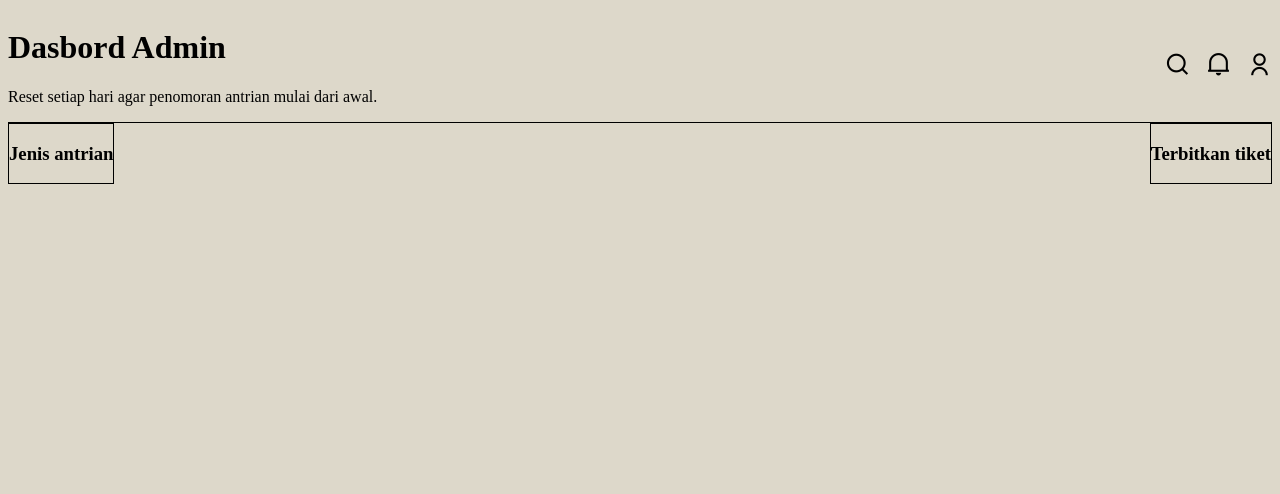
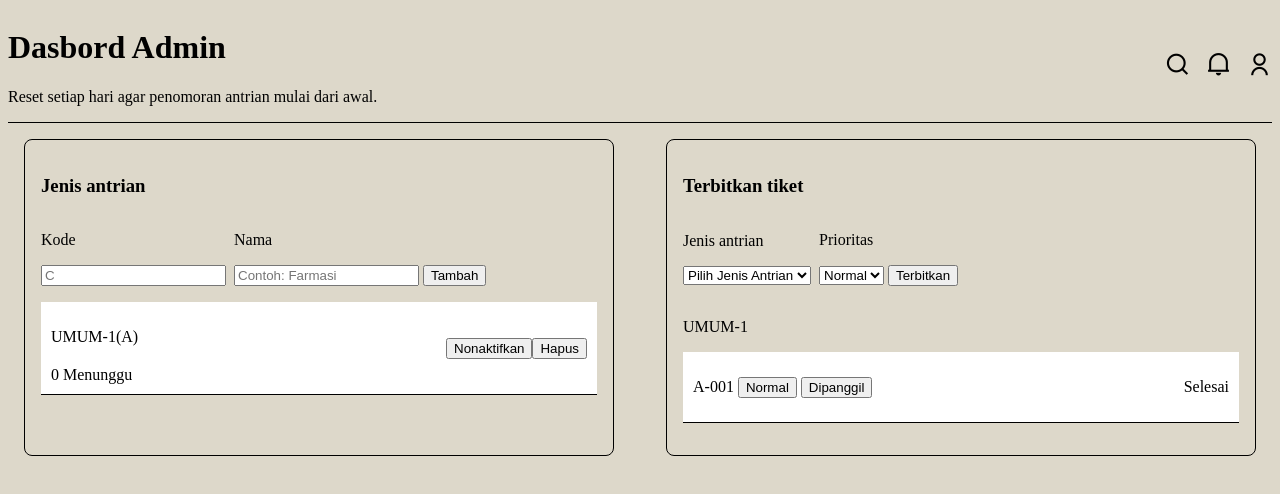
Before and after one commit to minecraftsean321-ops/pweb-ts-a05-2026, a plain HTML site: page dashboard-admin/index.html in a window 1280 px wide. Drawn offline with nearby package versions, Linux system fonts and the light colour scheme.

Commit message:
Finishing web structure and adding typescript

```diff
--- /dev/null
+++ b/dashboard-admin/code.d.ts
@@ -0,0 +1,2 @@
+export {};
+//# sourceMappingURL=code.d.ts.map
--- /dev/null
+++ b/dashboard-admin/code.js
@@ -0,0 +1,3 @@
+"use strict";
+Object.defineProperty(exports, "__esModule", { value: true });
+//# sourceMappingURL=code.js.map
--- a/dashboard-admin/index.html
+++ b/dashboard-admin/index.html
@@ -6,6 +6,11 @@
     <title>Document</title>
     <link rel="stylesheet" href="mystyle.css">
     <link href="https://cdn.jsdelivr.net/npm/remixicon@4.9.0/fonts/remixicon.css" rel="stylesheet"/>
+
+    <link rel="preconnect" href="https://fonts.googleapis.com">
+    <link rel="preconnect" href="https://fonts.gstatic.com" crossorigin>
+    <link href="https://fonts.googleapis.com/css2?family=Fraunces:ital,opsz,wght@0,9..144,100..900;1,9..144,100..900&family=Inter:ital,opsz,wght@0,14..32,100..900;1,14..32,100..900&display=swap" rel="stylesheet">
+
 </head>
 <body>
 
@@ -26,9 +31,52 @@
 
     <div class="container-utama">
 
+
+    <div class="parent-container">
     <div class="container1">
 
         <h3>Jenis antrian</h3>
+
+        <form class="input-1">
+
+            <div class="kode">
+            <p>Kode</p>
+            <input type="text" placeholder="C">
+            </div>
+
+            <div class="nama-jenis">
+            <p>Nama</p>
+            <input type="text" placeholder="Contoh: Farmasi">
+
+            <button type="button">Tambah</button>
+            </div>
+
+        </form>
+
+        <ul class="list-antrian">
+            <li>
+
+            <div class="info-antrian">
+                <div class="list-right">
+                UMUM-1
+                <p>(A)</p>
+                </div>
+
+                <div class="status-menunggu">
+                0 Menunggu
+                </div>
+            </div>
+
+                <div class="list-left">
+                <button type="button">Nonaktifkan</button>
+                <button type="button">Hapus</button>
+                </div>
+
+
+            </li>
+
+
+        </ul>
 
     </div>
 
@@ -36,9 +84,58 @@
 
         <h3>Terbitkan tiket</h3>
 
+        <div class="input-2">
+
+        <div class="antrian">
+
+        <p>Jenis antrian</p>
+        <select class="jenis-antrian">
+            <option>Pilih Jenis Antrian</option>
+
+        </select>
+        </div>
+
+        <div class="prioritas-form">
+        <p>Prioritas</p>
+        <select class="prioritas">
+            <option value="Normal">Normal</option>
+
+        </select>
+        <button type="button">Terbitkan</button>
+        </div>
+
+        </div>
+
+        <div class="list-container">
+
+            <ul class="list-jenis">
+
+
+                <p>UMUM-1</p>
+                <li>
+
+                    <div class="list-jenis-left">
+                    A-001
+
+                    <button type="button">Normal</button>
+                    <button type="button">Dipanggil</button>
+                    </div>
+
+                    <div class="list-jenis-right">
+                        <p>Selesai</p>
+                    </div>
+
+                </li>
+            </ul>
+
+        </div>
+
+        </div>
+
     </div>
 
     </div>
 
+    <script scrc="code.js"></script>
 </body>
 </html>
--- a/dashboard-admin/mystyle.css
+++ b/dashboard-admin/mystyle.css
@@ -1,5 +1,6 @@
 body {
     background: #DDD8CA;
+    font: 'Inter' !important;
 }
 
 .navbar {
@@ -29,8 +30,96 @@ body {
 
 .container1 {
     border: 1px solid black;
+    border-radius: 8px;
+    padding: 16px;
+    margin: 16px;
 }
 
 .container2 {
     border: 1px solid black;
+    border-radius: 8px;
+    padding: 16px;
+    margin: 16px;
 }
+
+.input-1 {
+    display: flex;
+    justify-content: first baseline;
+    align-items: center;
+    gap: 8px;
+
+}
+
+.list-antrian {
+    display: flex;
+    flex-direction: column;
+    gap: 8px;
+    list-style-type: none;
+    padding: 0px;
+
+
+}
+
+.list-antrian li {
+    display: flex;
+    justify-content: space-between;
+    background-color: white;
+    border-bottom: 1px solid black;
+    padding: 10px;
+
+}
+
+.list-antrian .list-right {
+    display: flex;
+    justify-content: center;
+    align-items: center;
+}
+
+.info-antrian {
+    display: flex;
+    flex-direction: column;
+    gap: 4px;
+}
+
+.list-antrian .list-left {
+    display: flex;
+    justify-content: center;
+    align-items: center;
+}
+
+.input-2 {
+    display: flex;
+    justify-content: first baseline;
+    align-items: center;
+    gap: 8px;
+    padding: 0px;
+}
+
+.list-jenis {
+    display: flex;
+    flex-direction: column;
+    list-style-type: none;
+    padding: 0px;
+}
+
+.list-jenis li {
+    display: flex;
+    justify-content: space-between;
+    align-items: center;
+    background-color: white;
+    border-bottom: 1px solid black;
+    padding: 10px;
+    gap: 64px;
+
+}
+
+.parent-container {
+    display: flex;
+    gap: 20px;
+    width: 100%;
+}
+
+.container1, .container2 {
+    flex: 1;
+    min-width: 0;
+}
```
Also changed, not shown: tsconfig.json (added, +44 -0 lines), dashboard-admin/code.ts (added), 2 other files.
